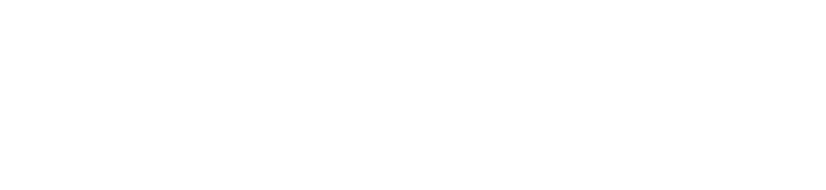
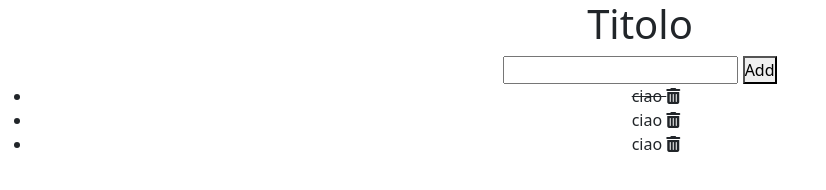
Before and after one commit to Pietro907/vue-todolist, a plain HTML site: page index.html in a window 1280 px wide. Shown: the whole page, without its empty margins (0-826 px from the left). Drawn offline with nearby package versions, Linux system fonts and the light colour scheme.

Commit message:
add index  structure

```diff
--- a/assets/css/style.css
+++ b/assets/css/style.css
@@ -0,0 +1,12 @@
+*{
+    margin: 0;
+    padding: 0;
+    box-sizing: border-box;
+}
+
+body {
+    text-align: center;
+}
+.line{
+    text-decoration: line-through;
+}
--- a/index.html
+++ b/index.html
@@ -4,9 +4,32 @@
     <meta charset="UTF-8">
     <meta name="viewport" content="width=device-width, initial-scale=1.0">
     <title>Vue To Do List</title>
+    <link rel="stylesheet" href="https://cdnjs.cloudflare.com/ajax/libs/font-awesome/6.4.2/css/all.min.css" integrity="sha512-z3gLpd7yknf1YoNbCzqRKc4qyor8gaKU1qmn+CShxbuBusANI9QpRohGBreCFkKxLhei6S9CQXFEbbKuqLg0DA==" crossorigin="anonymous" referrerpolicy="no-referrer" />
+    <link href="https://cdn.jsdelivr.net/npm/bootstrap@5.3.1/dist/css/bootstrap.min.css" rel="stylesheet" integrity="sha384-4bw+/aepP/YC94hEpVNVgiZdgIC5+VKNBQNGCHeKRQN+PtmoHDEXuppvnDJzQIu9" crossorigin="anonymous">
     <link rel="stylesheet" href="./assets/css/style.css">
 </head>
 <body>
+
+    <div id="app">
+        <h1>Titolo</h1>
+
+        <input type="text">
+        <button type="button">Add</button>
+
+        <ul>
+            <li class="line">ciao <i class="fa-solid fa-trash-can"></i></li>
+            <li>ciao <i class="fa-solid fa-trash-can"></i></li>
+            <li>ciao <i class="fa-solid fa-trash-can"></i></li>
+        </ul>
+
+
+
+
+
+
+
+
+    </div>
 
 
 
```
